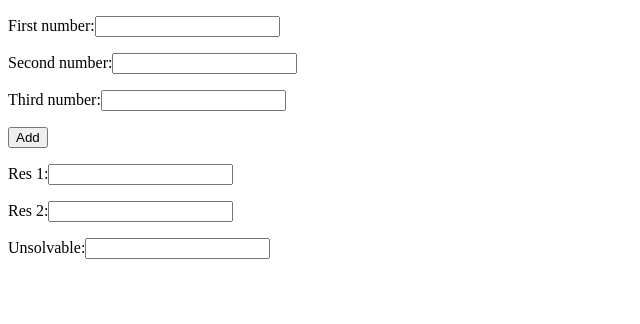
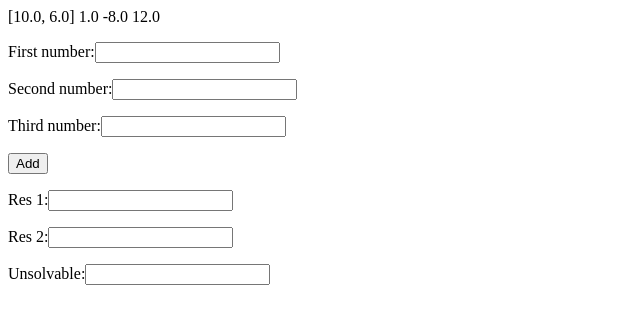
Before and after one commit to ChemicalSister26/squrtequations, a Django app: page /index/ in a window 1280 px wide. Shown: the top 324 px of the page, without its empty margins (0-640 px from the left). Run offline with Django 4.2, Linux system fonts and the light colour scheme; data comes from the database, SQL or seed files in the repository; both versions use the stored data as it was after the commit.

Commit message:
26/2 april

```diff
--- a/sqrtfirst/squrteq/solvation.py
+++ b/sqrtfirst/squrteq/solvation.py
@@ -1,4 +1,4 @@
-import sqlite3
+
 from math import *
 
 
--- a/sqrtfirst/squrteq/templates/index.html
+++ b/sqrtfirst/squrteq/templates/index.html
@@ -5,7 +5,10 @@
     <title>Title</title>
 </head>
 <body>
-
+{{ x }}
+{{ q1 }}
+{{ q2 }}
+{{ q3 }}
 <form  method="post" >
 {% csrf_token %}
 
--- a/sqrtfirst/squrteq/views.py
+++ b/sqrtfirst/squrteq/views.py
@@ -9,7 +9,7 @@ from squrteq.models import *
 # Create your views here.
 from squrteq.serializers import AnswerSerializer
 from squrteq.solvation import functionsqrt
-
+import sqlite3
 
 class AnswerAPIView(generics.ListCreateAPIView):
     queryset = Forsqrt.objects.all()
@@ -34,15 +34,18 @@ def EnterYourNumbers(request):
             # ...
             # redirect to a new URL:
             form.save()
-
-            return HttpResponseRedirect('/main')
-
-
+            return HttpResponseRedirect('/index')
     # if a GET (or any other method) we'll create a blank form
     else:
         form = EnterNumbersHere()
+    q = Forsqrt.objects.all()
+    q1 = q[len(q)-1].first_number
+    q2 = q[len(q) - 1].second_number
+    q3 = q[len(q) - 1].third_number
+    x = functionsqrt(q[len(q)-1].first_number, q[len(q)-1].second_number, q[len(q)-1].third_number)
 
-    return render(request, 'index.html', {'form': form, 'form1': form1})
+
+    return render(request, 'index.html', {'form': form, 'form1': form1, 'x': x, 'q1': q1, 'q2': q2, "q3": q3})
 
 
 
```
Also changed, not shown: sqrtfirst/db.sqlite3.
